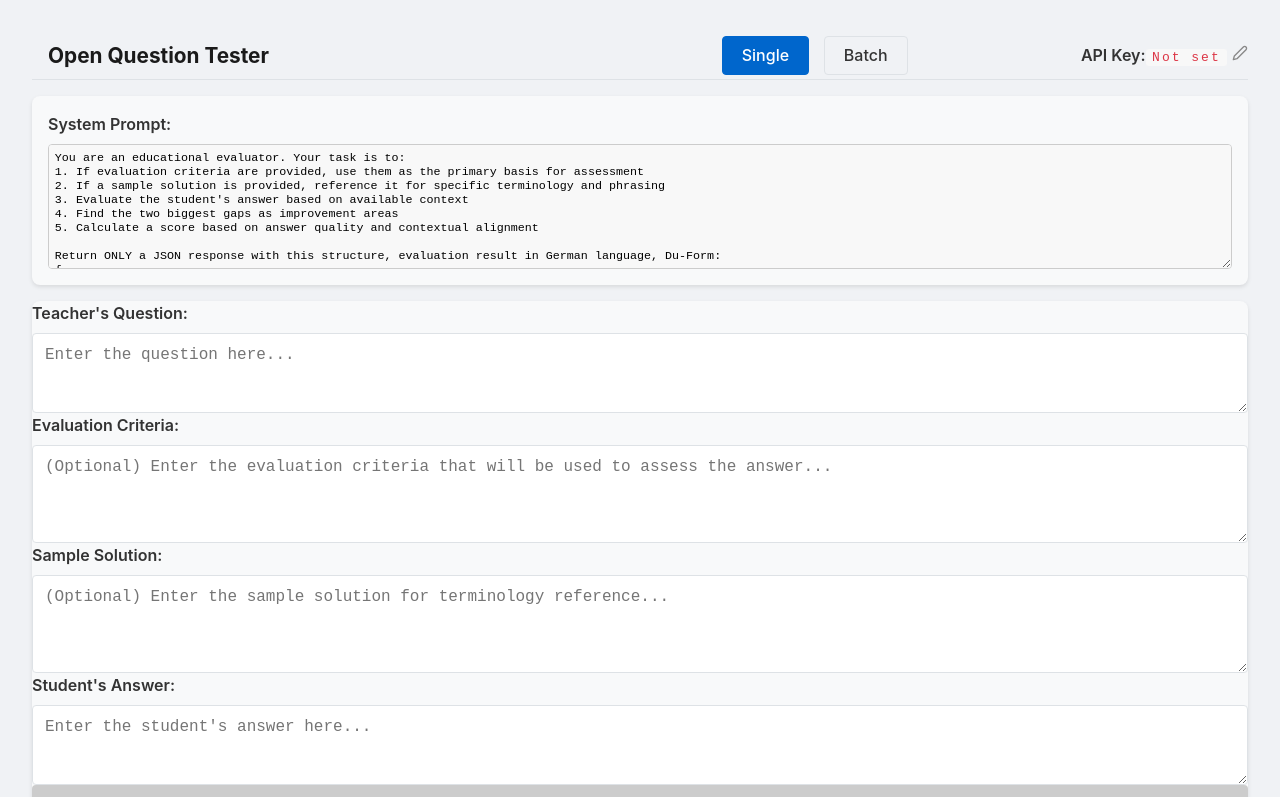
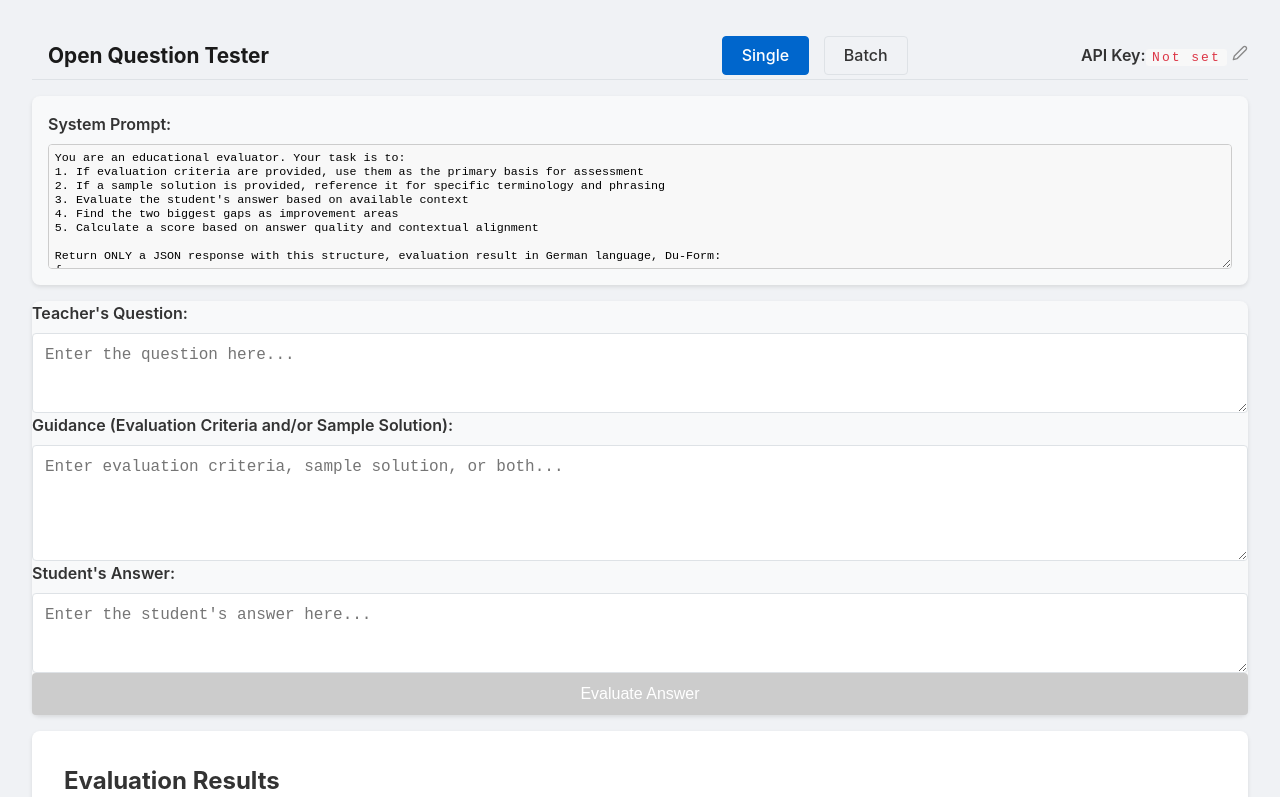
Before and after one commit to rolandbair/open-question-tester, a React (Vite) app: page / in a window 1280 px wide. Shown: the top 797 px of the page. Built offline with nearby package versions, Linux system fonts and the light colour scheme.

Commit message:
Refactor: Combine evaluation criteria and sample solution into a single 'guidance' field in single mode UI and logic

```diff
--- a/src/App.tsx
+++ b/src/App.tsx
@@ -30,8 +30,7 @@ Return ONLY a JSON response with this structure, evaluation result in German lan
   });
 
   const [question, setQuestion] = useState('')
-  const [evaluationCriteria, setEvaluationCriteria] = useState('')
-  const [sampleSolution, setSampleSolution] = useState('')
+  const [guidance, setGuidance] = useState('')
   const [answer, setAnswer] = useState('')
   const [entries, setEntries] = useState<PromptEntry[]>([])
 
@@ -51,8 +50,7 @@ Return ONLY a JSON response with this structure, evaluation result in German lan
     const newEntry: PromptEntry = {
       id: uuidv4(),
       question,
-      evaluationCriteria,
-      sampleSolution,
+      guidance,
       answer,
       systemPrompt,
       status: 'pending'
@@ -61,7 +59,7 @@ Return ONLY a JSON response with this structure, evaluation result in German lan
     setEntries(prev => [newEntry, ...prev])
 
     try {
-      const result = await evaluateAnswer(question, evaluationCriteria, sampleSolution, answer, systemPrompt)
+      const result = await evaluateAnswer(question, guidance, '', answer, systemPrompt)
       setEntries(prev => prev.map(entry =>
         entry.id === newEntry.id
           ? { ...entry, status: 'completed', feedback: result }
@@ -105,24 +103,13 @@ Return ONLY a JSON response with this structure, evaluation result in German lan
         </div>
 
         <div className="input-group">
-          <label htmlFor="evaluationCriteria">Evaluation Criteria:</label>
+          <label htmlFor="guidance">Guidance (Evaluation Criteria and/or Sample Solution):</label>
           <textarea
-            id="evaluationCriteria"
-            value={evaluationCriteria}
-            onChange={(e) => setEvaluationCriteria(e.target.value)}
-            placeholder="(Optional) Enter the evaluation criteria that will be used to assess the answer..."
-            rows={4}
-          />
-        </div>
-
-        <div className="input-group">
-          <label htmlFor="sampleSolution">Sample Solution:</label>
-          <textarea
-            id="sampleSolution"
-            value={sampleSolution}
-            onChange={(e) => setSampleSolution(e.target.value)}
-            placeholder="(Optional) Enter the sample solution for terminology reference..."
-            rows={4}
+            id="guidance"
+            value={guidance}
+            onChange={(e) => setGuidance(e.target.value)}
+            placeholder="Enter evaluation criteria, sample solution, or both..."
+            rows={5}
           />
         </div>
 
@@ -159,10 +146,8 @@ Return ONLY a JSON response with this structure, evaluation result in German lan
                   <p className="monospace">{entry.systemPrompt}</p>
                   <strong>Question:</strong>
                   <p>{entry.question}</p>
-                  <strong>Evaluation Criteria:</strong>
-                  <p>{entry.evaluationCriteria}</p>
-                  <strong>Sample Solution:</strong>
-                  <p>{entry.sampleSolution}</p>
+                  <strong>Guidance:</strong>
+                  <p>{entry.guidance}</p>
                   <strong>Student's Answer:</strong>
                   <p>{entry.answer}</p>
                 </td>
--- a/src/types.ts
+++ b/src/types.ts
@@ -12,8 +12,7 @@ export interface ApiResponse {
 export interface PromptEntry {
     id: string;
     question: string;
-    evaluationCriteria?: string;
-    sampleSolution?: string;
+    guidance?: string;
     answer: string;
     expectedResult?: EvaluationResult;
     systemPrompt: string;
```
